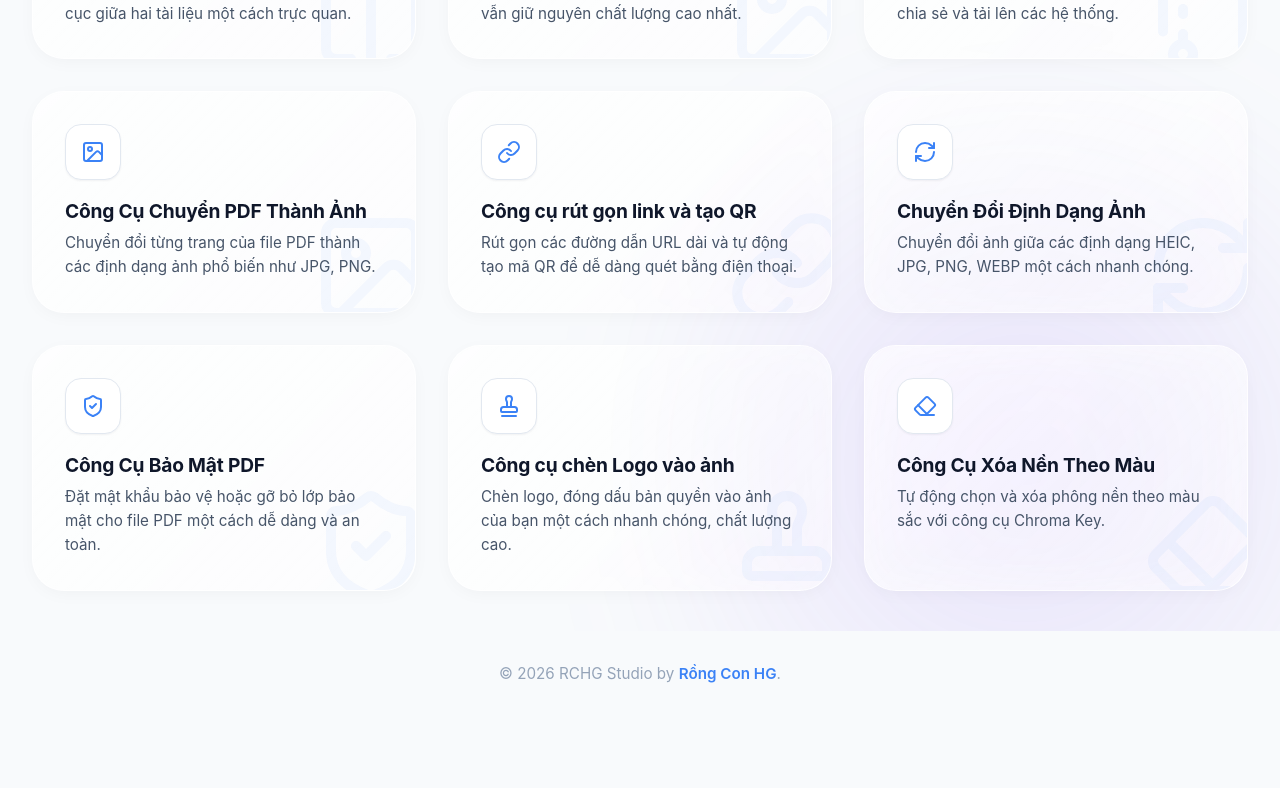
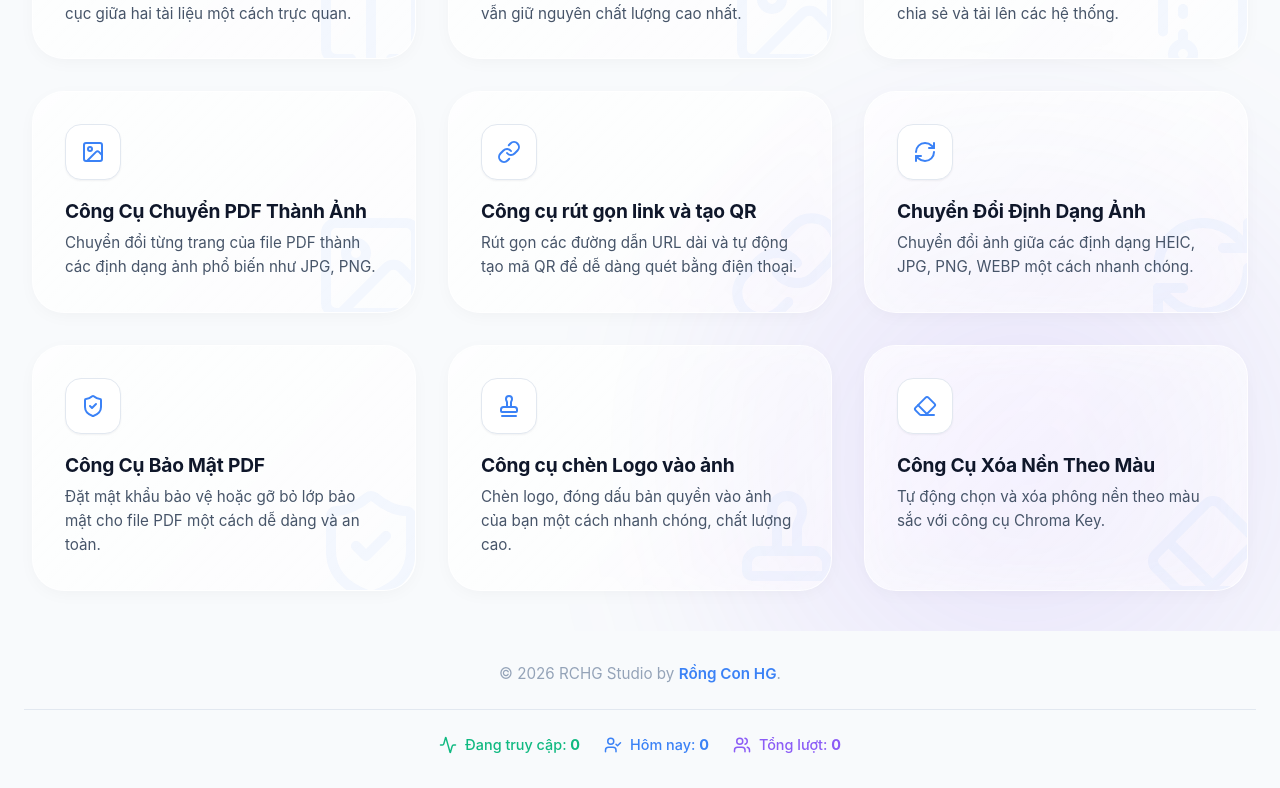
Before and after one commit to rchg2025/pdfstudio, a React (Vite) app: page / in a window 1280 px wide. Shown: the part 1085-1873 px from the top of the page. Before the commit the page ends 1802 px from the top, so only its background shows below. Built offline with nearby package versions, Linux system fonts and the light colour scheme; no server answers.

Commit message:
feat: add visitor tracker in footer

```diff
--- /dev/null
+++ b/api/stats.ts
@@ -0,0 +1,53 @@
+import type { VercelRequest, VercelResponse } from '@vercel/node';
+
+export default async function handler(req: VercelRequest, res: VercelResponse) {
+  try {
+    const prismaModule = await import('./_lib/prisma.js');
+    const prisma = prismaModule.prisma || prismaModule.default?.prisma;
+
+    if (req.method === 'POST') {
+      const { visitorId } = req.body;
+      if (!visitorId) return res.status(400).json({ message: 'Visitor ID is required' });
+
+      // Upsert visit record (update updatedAt to now)
+      await prisma.visit.upsert({
+        where: { id: visitorId },
+        update: { updatedAt: new Date() },
+        create: { id: visitorId }
+      });
+
+      return res.status(200).json({ success: true });
+    }
+
+    if (req.method === 'GET') {
+      // Calculate start of today (in Vietnam timezone GMT+7 roughly, or UTC is fine for simple stats)
+      // Let's use UTC+7 for start of today
+      const now = new Date();
+
+      const startOfDay = new Date(now);
+      startOfDay.setUTCHours(17, 0, 0, 0); // 17:00 UTC previous day = 00:00 GMT+7 today
+      if (now.getUTCHours() < 17) {
+        startOfDay.setDate(startOfDay.getDate() - 1);
+      }
+
+      const fiveMinutesAgo = new Date(now.getTime() - 5 * 60 * 1000);
+
+      const [totalVisits, todayVisits, onlineNow] = await Promise.all([
+        prisma.visit.count(),
+        prisma.visit.count({ where: { updatedAt: { gte: startOfDay } } }),
+        prisma.visit.count({ where: { updatedAt: { gte: fiveMinutesAgo } } })
+      ]);
+
+      return res.status(200).json({
+        totalVisits,
+        todayVisits,
+        onlineNow: onlineNow > 0 ? onlineNow : 1 // at least 1 (the current user)
+      });
+    }
+
+    return res.status(405).json({ message: 'Method not allowed' });
+  } catch (error: any) {
+    console.error('Stats API Error:', error);
+    return res.status(500).json({ message: 'Internal server error: ' + error.message });
+  }
+}
--- a/src/components/Layout.tsx
+++ b/src/components/Layout.tsx
@@ -1,5 +1,6 @@
 import { Outlet, useLocation } from 'react-router-dom';
 import Navbar from './Navbar';
+import VisitorTracker from './VisitorTracker';
 
 const Layout = () => {
   const location = useLocation();
@@ -13,6 +14,7 @@ const Layout = () => {
       </main>
       <footer className="container" style={{ padding: '2rem 1.5rem', textAlign: 'center', marginTop: 'auto', color: 'var(--text-muted)', fontSize: '0.95rem' }}>
         <p>© 2026 RCHG Studio by <a href="https://rongcon.net" target="_blank" rel="noopener noreferrer" style={{ color: 'var(--primary)', fontWeight: 600, textDecoration: 'none' }}>Rồng Con HG</a>.</p>
+        <VisitorTracker />
       </footer>
     </>
   );
--- /dev/null
+++ b/src/components/VisitorTracker.tsx
@@ -0,0 +1,76 @@
+import { useState, useEffect } from 'react';
+import { Users, UserCheck, Activity } from 'lucide-react';
+
+export default function VisitorTracker() {
+  const [stats, setStats] = useState({ totalVisits: 0, todayVisits: 0, onlineNow: 0 });
+  const [loading, setLoading] = useState(true);
+
+  useEffect(() => {
+    let visitorId = localStorage.getItem('visitor_id');
+    if (!visitorId) {
+      visitorId = 'v_' + Math.random().toString(36).substring(2, 15) + Date.now().toString(36);
+      localStorage.setItem('visitor_id', visitorId);
+    }
+
+    const fetchStats = async () => {
+      try {
+        // Ping visit
+        await fetch('/api/stats', {
+          method: 'POST',
+          headers: { 'Content-Type': 'application/json' },
+          body: JSON.stringify({ visitorId })
+        });
+
+        // Get stats
+        const res = await fetch('/api/stats');
+        if (res.ok) {
+          const data = await res.json();
+          setStats(data);
+        }
+      } catch (err) {
+        console.error('Failed to load stats', err);
+      } finally {
+        setLoading(false);
+      }
+    };
+
+    fetchStats();
+
+    // Refresh stats every minute
+    const interval = setInterval(fetchStats, 60000);
+    return () => clearInterval(interval);
+  }, []);
+
+  if (loading) return null;
+
+  return (
+    <div style={{
+      display: 'flex',
+      flexWrap: 'wrap',
+      justifyContent: 'center',
+      gap: '1.5rem',
+      marginTop: '1.5rem',
+      paddingTop: '1.5rem',
+      borderTop: '1px solid var(--border)'
+    }}>
+      <div style={{ display: 'flex', alignItems: 'center', gap: '0.5rem', color: '#10b981' }}>
+        <Activity size={18} />
+        <span style={{ fontSize: '0.9rem', fontWeight: 500 }}>
+          Đang truy cập: <b>{stats.onlineNow}</b>
+        </span>
+      </div>
+      <div style={{ display: 'flex', alignItems: 'center', gap: '0.5rem', color: '#3b82f6' }}>
+        <UserCheck size={18} />
+        <span style={{ fontSize: '0.9rem', fontWeight: 500 }}>
+          Hôm nay: <b>{stats.todayVisits}</b>
+        </span>
+      </div>
+      <div style={{ display: 'flex', alignItems: 'center', gap: '0.5rem', color: '#8b5cf6' }}>
+        <Users size={18} />
+        <span style={{ fontSize: '0.9rem', fontWeight: 500 }}>
+          Tổng lượt: <b>{stats.totalVisits}</b>
+        </span>
+      </div>
+    </div>
+  );
+}
```
Also changed, not shown: 1 other file (tests, documents, lock files or other folders).
